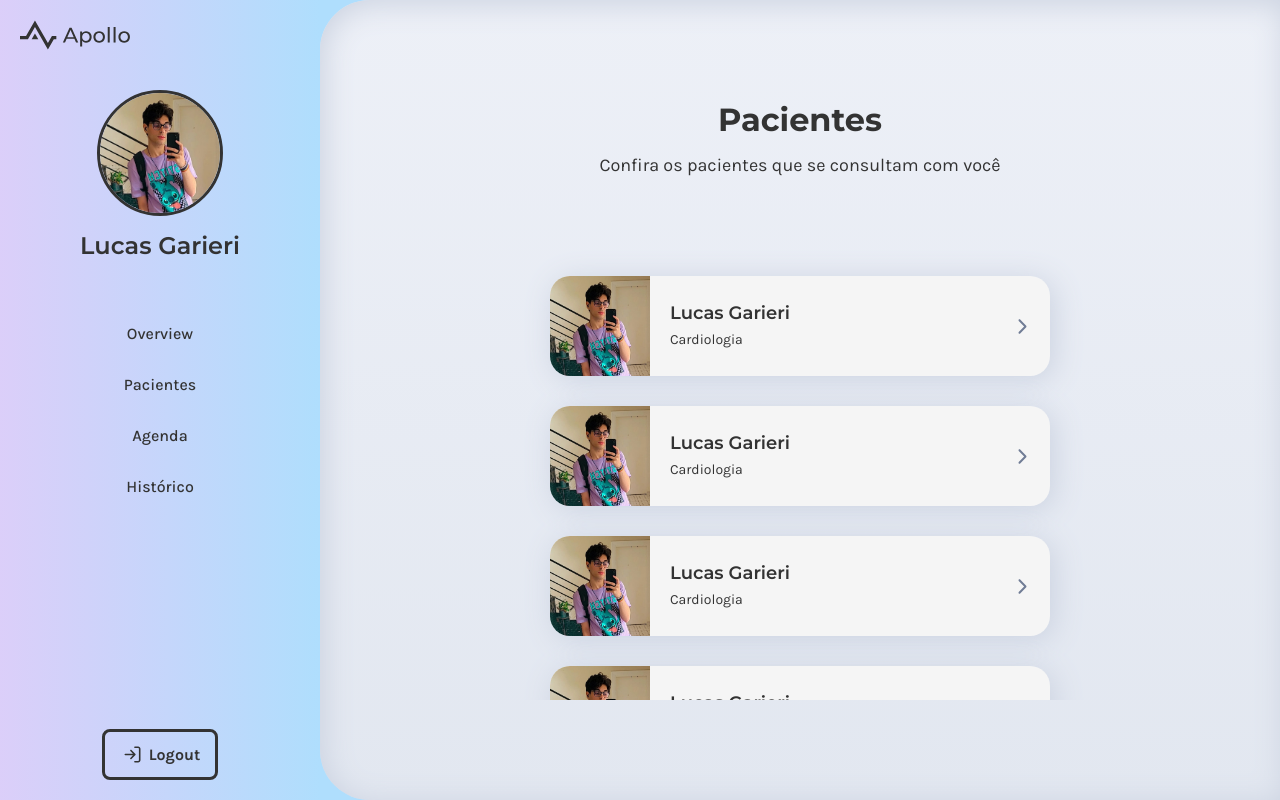
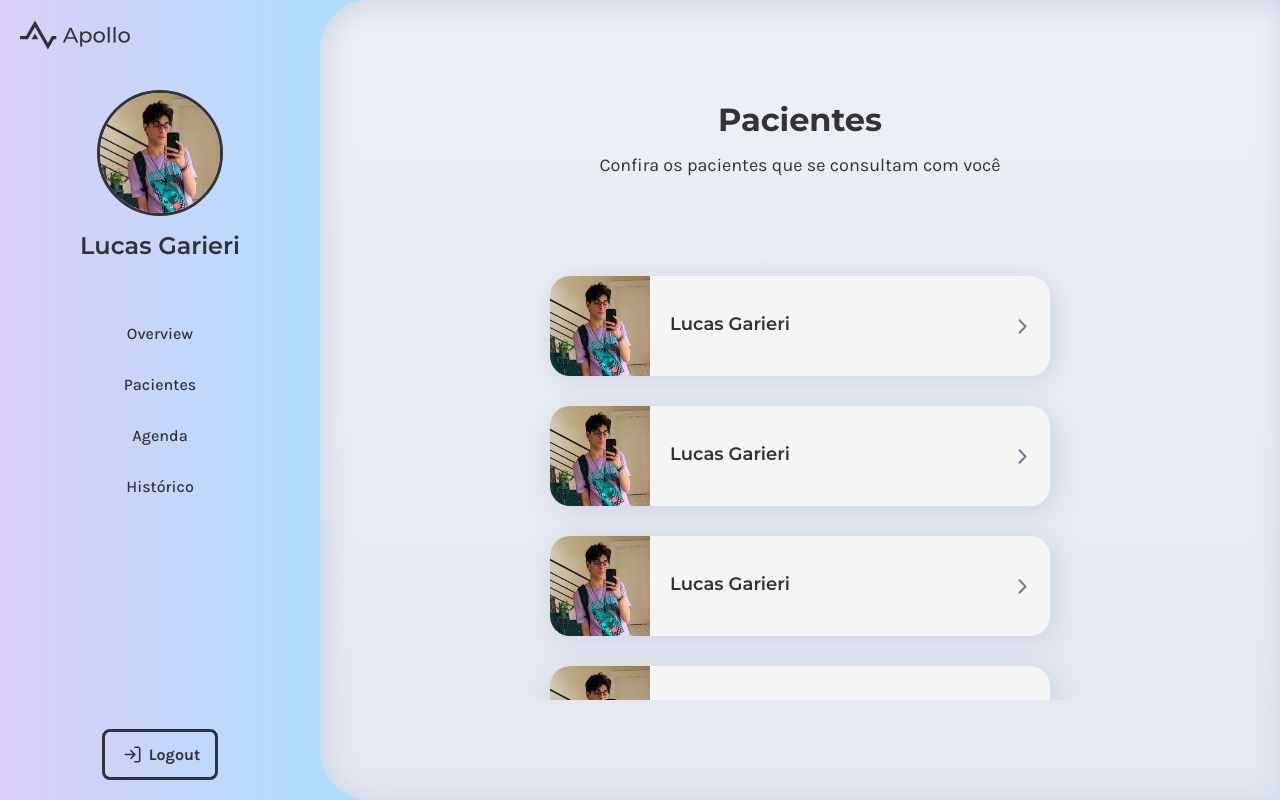
Before and after one commit to pedrohrodrig/LabEngSoft2-Frontend, a React (Create React App) app in the folder frontend/: page /patients in a window 1280 px wide. Built offline with nearby package versions, Linux system fonts and the light colour scheme.

Commit message:
Atualiza Card

```diff
--- a/frontend/src/components/card/card.js
+++ b/frontend/src/components/card/card.js
@@ -6,19 +6,20 @@ import Icon from "../icon/icon";
 
 import "./card.css";
 
-function Card({ className, clickable, title, body1, image, path }) {
+function Card({ className, clickable, title, body, image, path }) {
     const classes = clickable ? `card clickable ${className}` : `card ${className}`;
 
     return (
         <Link className={classes} to={path}>
-            <div className="image">
+
+            {image && <div className="image">
                 <img src={image} alt="card"/>
-            </div>
+            </div>}
 
             <div className="content">
                 <div className="text">
                         <h1 className="title">{title}</h1>
-                        <p className="body">{body1}</p>
+                        <p className="body">{body}</p>
                 </div>
 
                 <div className="buttons">
```
